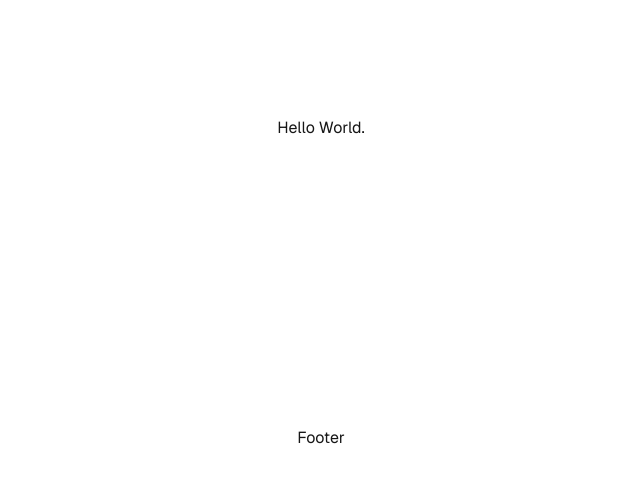
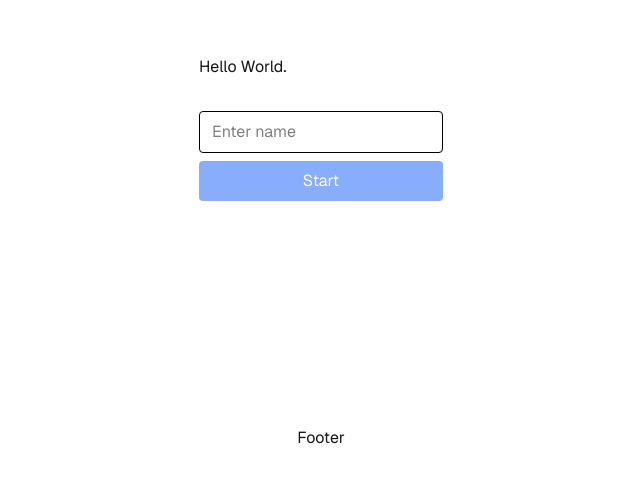
Before and after one commit to alexgirenko/nextjs-boilerplate, a Next.js app: page / in a window 1280 px wide. Shown: the part 272-754 px from the top of the page, without its empty margins (319-959 px from the left). Built offline with nearby package versions, Linux system fonts and the light colour scheme.

Commit message:
first vercel function

```diff
--- /dev/null
+++ b/app/api/vercfunctions/route.ts
@@ -0,0 +1,17 @@
+import { NextRequest, NextResponse } from 'next/server';
+
+export async function POST(request: NextRequest) {
+	try {
+		const body = await request.json();
+		const name = body?.name;
+		if (typeof name !== 'string') {
+			return NextResponse.json({ error: 'Name is required and must be a string.' }, { status: 400 });
+		}
+		return NextResponse.json({ result: `Hello ${name}` });
+	} catch (error: unknown) {
+		if (error instanceof SyntaxError) {
+			return NextResponse.json({ error: 'Invalid JSON format.' }, { status: 400 });
+		}
+		return NextResponse.json({ error: 'Invalid request body.' }, { status: 400 });
+	}
+}
--- a/app/page.tsx
+++ b/app/page.tsx
@@ -1,10 +1,60 @@
-import Image from "next/image";
+import React, { useState } from 'react';
 
 export default function Home() {
+  const [name, setName] = useState('');
+  const [response, setResponse] = useState<any>(null);
+  const [loading, setLoading] = useState(false);
+  const [error, setError] = useState<string | null>(null);
+
+  const handleStart = async () => {
+    setLoading(true);
+    setError(null);
+    setResponse(null);
+    try {
+      const res = await fetch('/api/vercfunctions', {
+        method: 'POST',
+        headers: { 'Content-Type': 'application/json' },
+        body: JSON.stringify({ name }),
+      });
+      const data = await res.json();
+      if (!res.ok) {
+        setError(data.error || 'Unknown error');
+      } else {
+        setResponse(data);
+      }
+    } catch (e) {
+      setError('Network error');
+    } finally {
+      setLoading(false);
+    }
+  };
+
   return (
     <div className="font-sans grid grid-rows-[20px_1fr_20px] items-center justify-items-center min-h-screen p-8 pb-20 gap-16 sm:p-20">
       <main className="flex flex-col gap-[32px] row-start-2 items-center sm:items-start">
         <div>Hello World.</div>
+        <div className="flex flex-col gap-2 w-full max-w-xs">
+          <input
+            type="text"
+            placeholder="Enter name"
+            value={name}
+            onChange={e => setName(e.target.value)}
+            className="border rounded px-3 py-2 text-black"
+          />
+          <button
+            onClick={handleStart}
+            disabled={loading || !name}
+            className="bg-blue-600 text-white px-4 py-2 rounded disabled:opacity-50"
+          >
+            {loading ? 'Loading...' : 'Start'}
+          </button>
+          {error && <div className="text-red-600 mt-2">{error}</div>}
+          {response && (
+            <div className="mt-2 bg-gray-100 p-2 rounded text-black">
+              {JSON.stringify(response)}
+            </div>
+          )}
+        </div>
       </main>
       <footer className="row-start-3 flex gap-[24px] flex-wrap items-center justify-center">
         <div>Footer</div>
```
